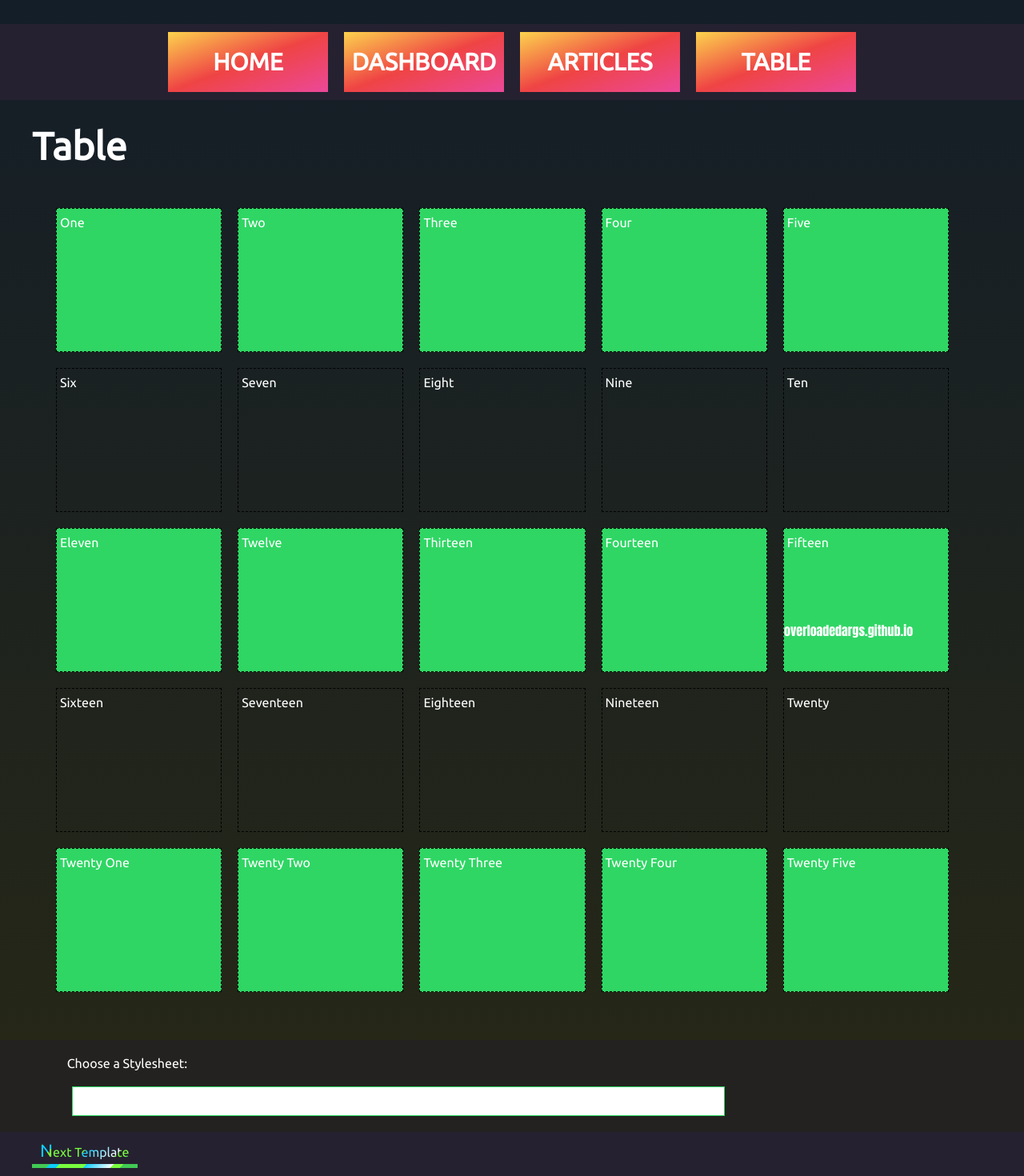
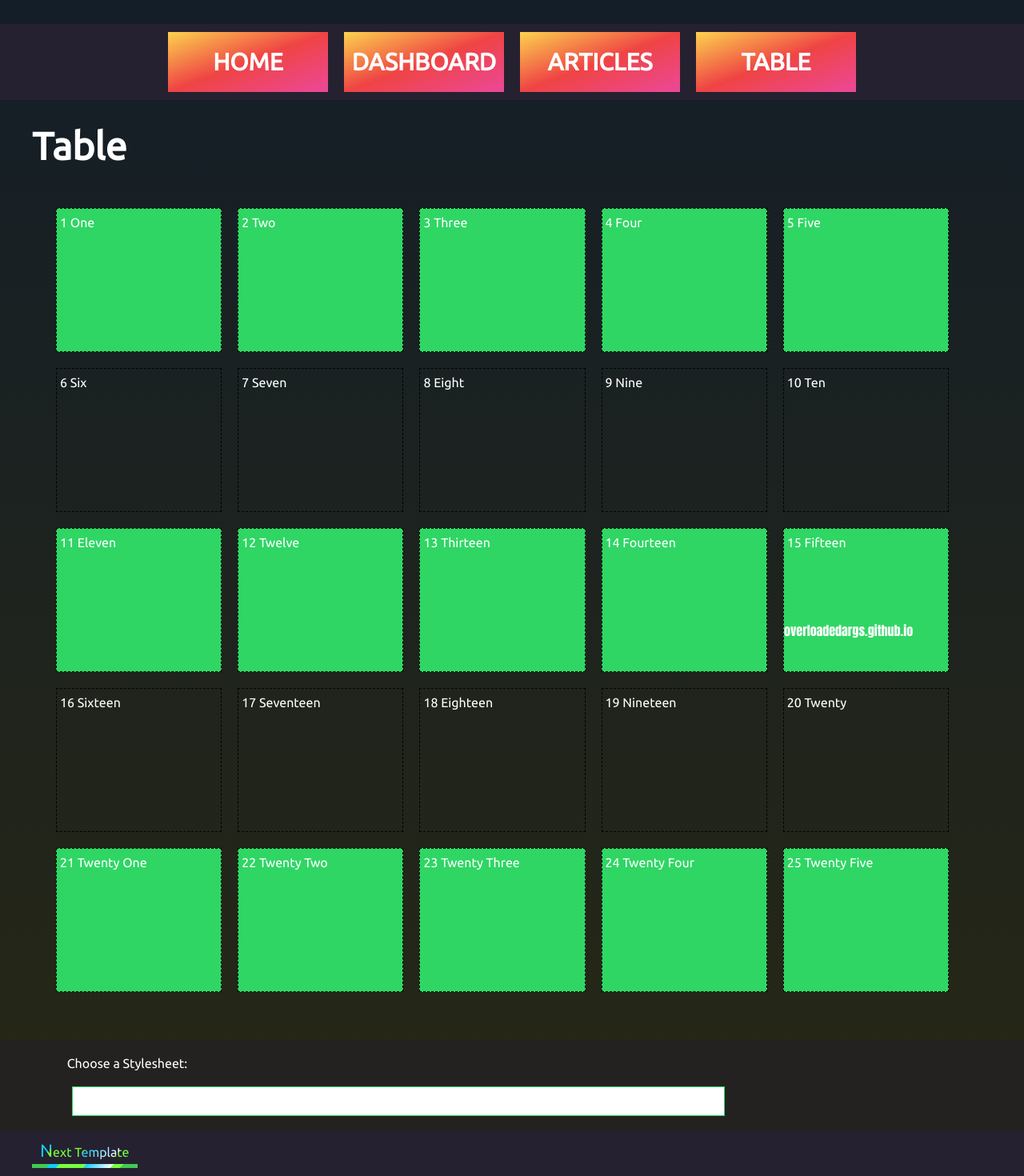
Before and after one commit to overloadedargs/next_template, a Next.js app: page /table in a window 1280 px wide. Shown: the top 1470 px of the page at 80% size. Built offline with nearby package versions, Linux system fonts and the light colour scheme.

Commit message:
Added Numbers and key props in loop

```diff
--- a/app/table/page.tsx
+++ b/app/table/page.tsx
@@ -2,41 +2,26 @@
 
 // `app/table/page.tsx` is the UI for the `/table URL
 export default function Page() {
+    let numbers = ["One", "Two", "Three", "Four", "Five", "Six", "Seven", "Eight", "Nine", "Ten",
+        "Eleven", "Twelve", "Thirteen", "Fourteen", "Fifteen", "Sixteen", "Seventeen", "Eighteen",
+        "Nineteen", "Twenty", "Twenty One", "Twenty Two", "Twenty Three", "Twenty Four", "Twenty Five"];
+
+    let rows = [];
+
+
     return (
         <>
             <h1>Table</h1>
             <div className="gridWrapper">
-                <div>One</div>
-                <div>Two</div>
-                <div>Three</div>
-                <div>Four</div>
-                <div>Five</div>
-
-                <div>Six</div>
-                <div>Seven</div>
-                <div>Eight</div>
-                <div>Nine</div>
-                <div>Ten</div>
-
-                <div>Eleven</div>
-                <div>Twelve</div>
-                <div>Thirteen</div>
-                <div>Fourteen</div>
-                <div>Fifteen</div>
-
-                <div>Sixteen</div>
-                <div>Seventeen</div>
-                <div>Eighteen</div>
-                <div>Nineteen</div>
-                <div>Twenty</div>
-
-                <div>Twenty One</div>
-                <div>Twenty Two</div>
-                <div>Twenty Three</div>
-                <div>Twenty Four</div>
-                <div>Twenty Five</div>
+            { numbers.map((number, index) => (
+                <div key={index}>
+                  {index + 1}
+                  &nbsp;
+                  {number}
+                </div>
+              ))
+            }
             </div>
-
         </>
     )
 }
```
